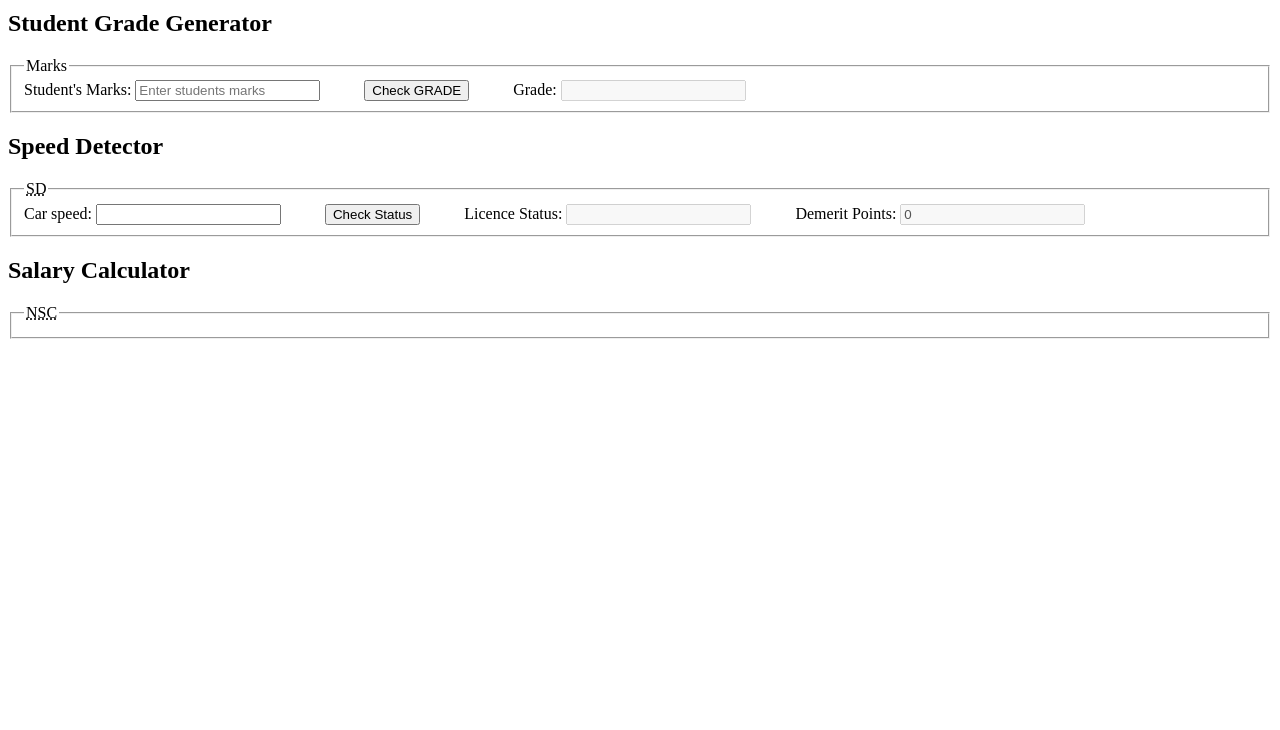
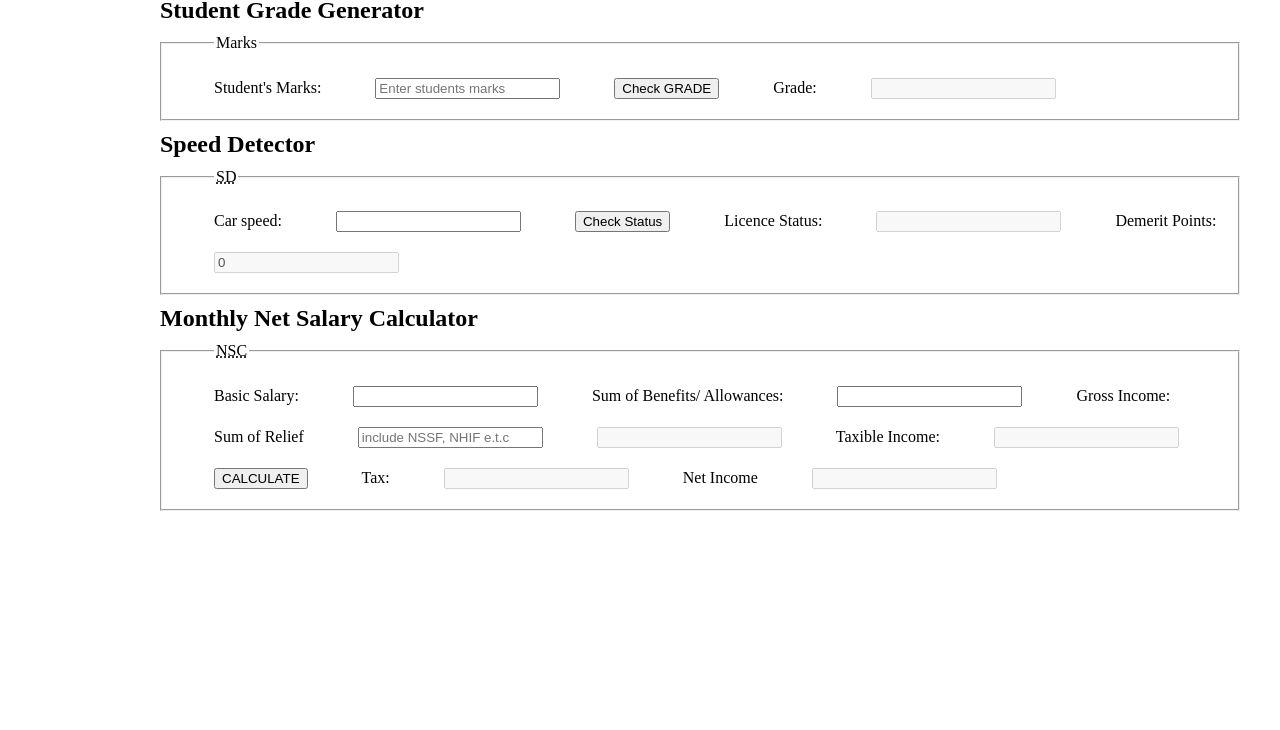
Before and after one commit to Walter1G/ToySolution, a plain HTML site: page Index.html in a window 1280 px wide. Shown: the part 70-800 px from the top of the page. Drawn offline with Linux system fonts and the light colour scheme.

Commit message:
add Net Salary HTML

```diff
--- a/Index.html
+++ b/Index.html
@@ -21,9 +21,9 @@
                  <label for="marks">Student's Marks: </label>
                  <input id="markstxt" name="marks" type="number" min="100"  placeholder="Enter students marks">
 
-                 <button id="gradebtn" style="margin-left: 40px;"  type="submit">Check GRADE</button>
+                 <button id="gradebtn"   type="submit">Check GRADE</button>
 
-                 <label style="margin-left: 40px;" for="grade">Grade: </label>
+                 <label  for="grade">Grade: </label>
                  <input type="text" name="grade" disabled id="gradetxt">
 
 
@@ -34,14 +34,14 @@
         <section>
             <h2>Speed Detector</h2>
             <fieldset>
-                <legend><abbr title="Speed Detector">SD</abbr></legend>
+                <legend><abbr style="margin: 0%;" title="Speed Detector">SD</abbr></legend>
                 <label for="carSpeedtxt">Car speed: </label>
                 <input id="carSpeedtxt"  type="number">
 
-                <button style="margin-left: 40px;" id="statusBtn">Check Status</button>
-                <label style="margin-left: 40px;" for="speedStatusTxt">Licence Status: </label>
+                <button  id="statusBtn">Check Status</button>
+                <label  for="speedStatusTxt">Licence Status: </label>
                 <input type="text" disabled id="speedStatusTxt">
-                <label style="margin-left: 40px;" for="dimerittxt">Demerit Points: </label>
+                <label  for="dimerittxt">Demerit Points: </label>
                 <input type="text" value="0" disabled id="dimerittxt">
 
 
@@ -52,9 +52,25 @@
 
 
         <section>
-            <h2>Salary Calculator</h2>
+            <h2>Monthly Net Salary Calculator</h2>
             <fieldset>
-                <legend><abbr title="Net Salary Calculator">NSC</abbr></legend>
+                <legend><abbr style="margin: 0%;" title="Net Salary Calculator">NSC</abbr></legend>
+                <label for="basicSalary">Basic Salary: </label>
+                <input type="number" id="basicSalary">
+                <label for="benefitsSum">Sum of Benefits/ Allowances: </label>
+                <input type="number"  id="benefitsSum">
+                <label for="grossIncome">Gross Income: </label>
+                <label for="reliefs">Sum of Relief</label>
+                <input type="number" placeholder="include NSSF, NHIF e.t.c" id="reliefs">
+                <input type="text" disabled id="grossIncome">
+                <label for="taxibleIncome">Taxible Income: </label>
+                <input type="text"disabled id="taxibleIncome">
+                <button id="calculateBtn">CALCULATE</button>
+
+                <label for="taxvalue">Tax: </label>
+                <input type="text" disabled id="taxvalue">
+                <label for="netIncome">Net Income</label>
+                <input type="text" disabled id="netIncome">
 
 
 
--- a/index.js
+++ b/index.js
@@ -64,3 +64,12 @@ function getSpeedStatus(e){
     }
 
 }
+
+
+function calcPayee(){
+    let basicSalary = parseFloat(document.getElementById().value);
+    let allowances = parseFloat(document.getElementById().value);
+    let grossIncome = basicSalary + allowances;
+    let
+
+}
--- a/style.css
+++ b/style.css
@@ -0,0 +1,3 @@
+*{
+    margin: 10px 10px 10px 40px ;
+}
```
